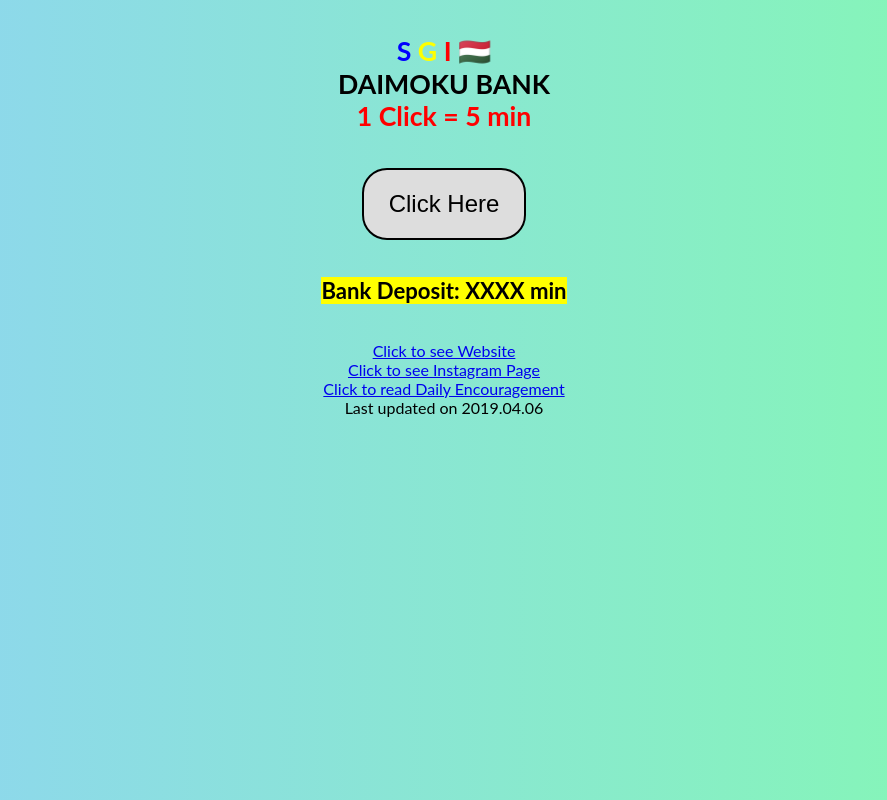
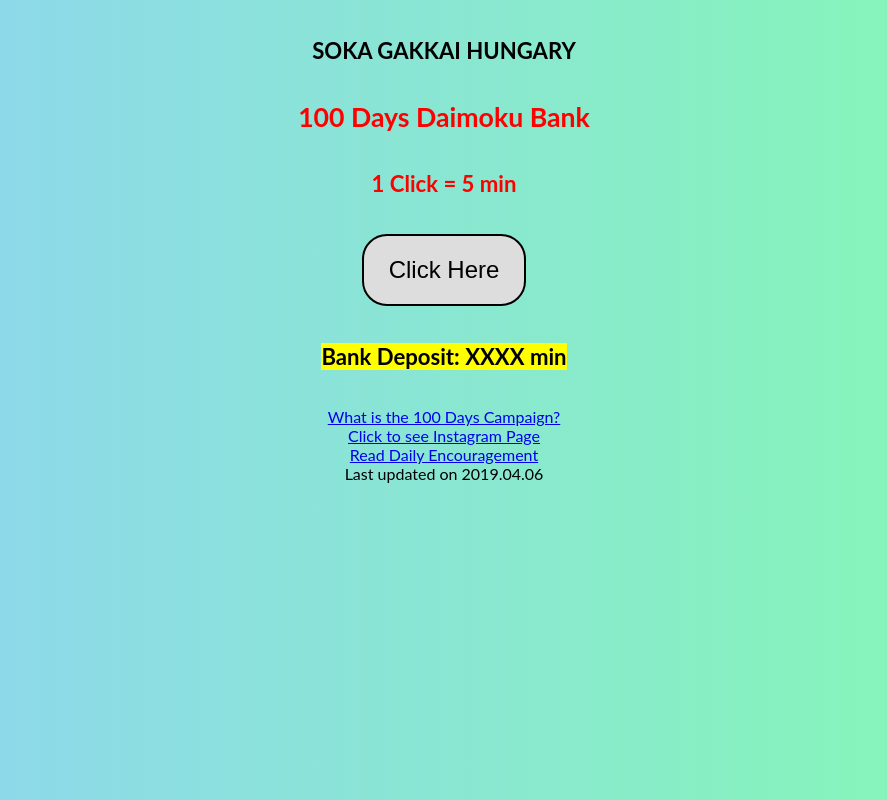
Before and after one commit to sgihungary/daimoku, a plain HTML site: page home.html in a window 1280 px wide. Shown: the whole page, without its empty margins (196-1083 px from the left). Drawn offline with Linux system fonts and the light colour scheme.

Commit message:
Update home.html

```diff
--- a/home.html
+++ b/home.html
@@ -13,18 +13,25 @@
 	<!-- Google Tag Manager (noscript) -->
 	<!-- End Google Tag Manager (noscript) -->
   <div class="main">
-	 <h4>
-		 <span style='color: blue'>S</span>
-  		 <span style='color: yellow'>G</span>
-		 <span style='color: red'>I</span>
-		 <span style='color: black'> 🇭🇺 </br>DAIMOKU BANK</span>
-	  <br/><span style='color: red'>1 Click = 5 min</span></h4>
-	 <button id="clickme">Click Here</button>
+	 <h5>
+		 <span style='color: black'>SOKA GAKKAI HUNGARY</span></br>
+	 </h5>
+
+	<h4>
+	         <span style='color: red'>100 Days Daimoku Bank</span></br>
+	</h4>
+
+	<h5>
+		 <span style='color: red'>1 Click = 5 min</span></h4>
+	         <button id="clickme">Click Here</button>
+	</h5>
+
+
 
 	  <!-- Start of Edit Main Text of the Daimoku Bank here:   -->
 
 	  <h5><span style="background-color: #FFFF00"> Bank Deposit: XXXX min<br/></span></h5>
-	 <p style="margin-top:0;"><font size="3"><a href="https://www.soka100days.com/">Click to see Website</a><br/><a href="https://www.instagram.com/soka100days/">Click to see Instagram Page</a><br/><a href="https://www.sgi.org/about-us/president-ikedas-writings/daily-encouragement/">Click to read Daily Encouragement</a><br/>Last updated on 2019.04.06</font></p>
+	 <p style="margin-top:0;"><font size="3"><a href="https://www.soka100days.com/">What is the 100 Days Campaign?</a><br/><a href="https://www.instagram.com/soka100days/">Click to see Instagram Page</a><br/><a href="https://www.sgi.org/about-us/president-ikedas-writings/daily-encouragement/">Read Daily Encouragement</a><br/>Last updated on 2019.04.06</font></p>
   </div>
 
 	  <!-- End of Edit Main Text of the Daimoku Bank here:   -->
```
